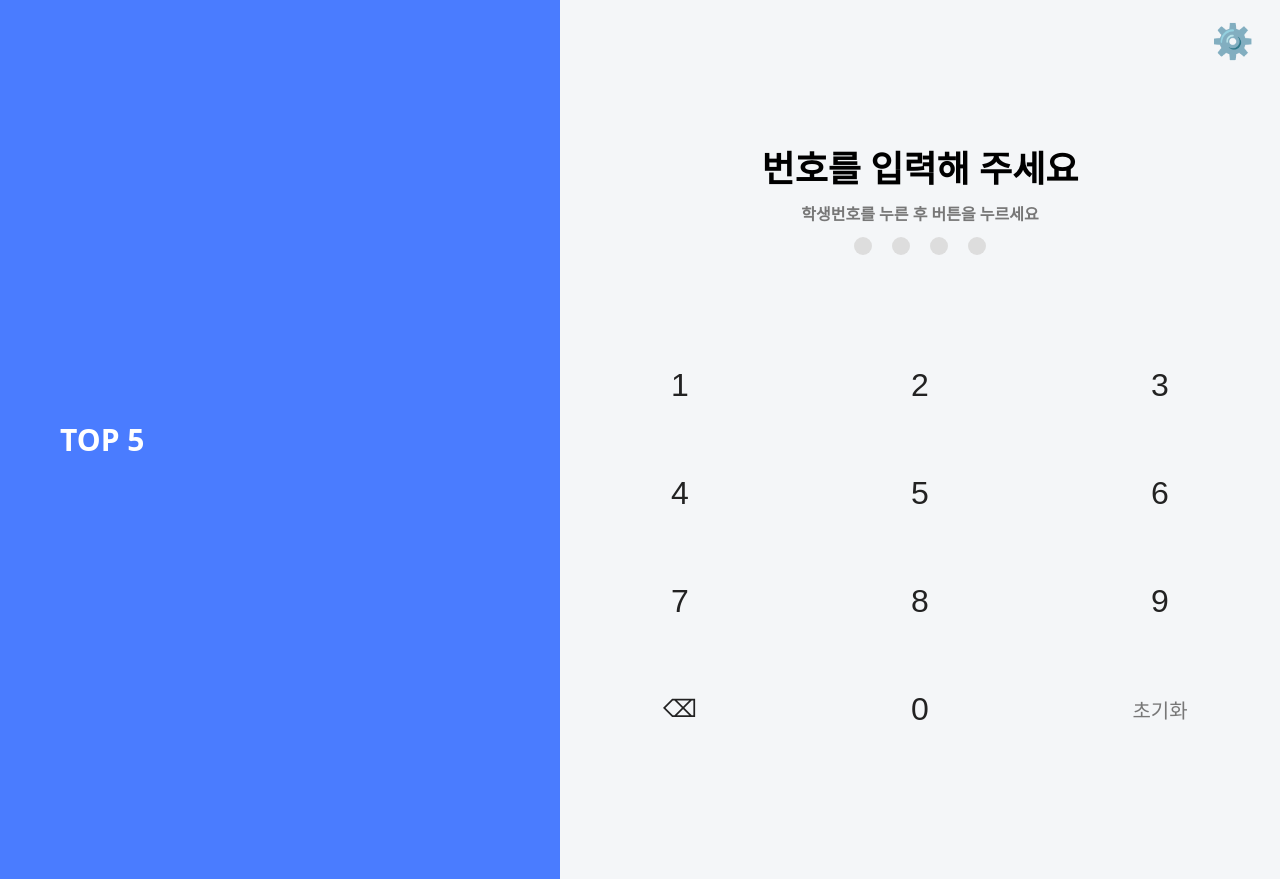
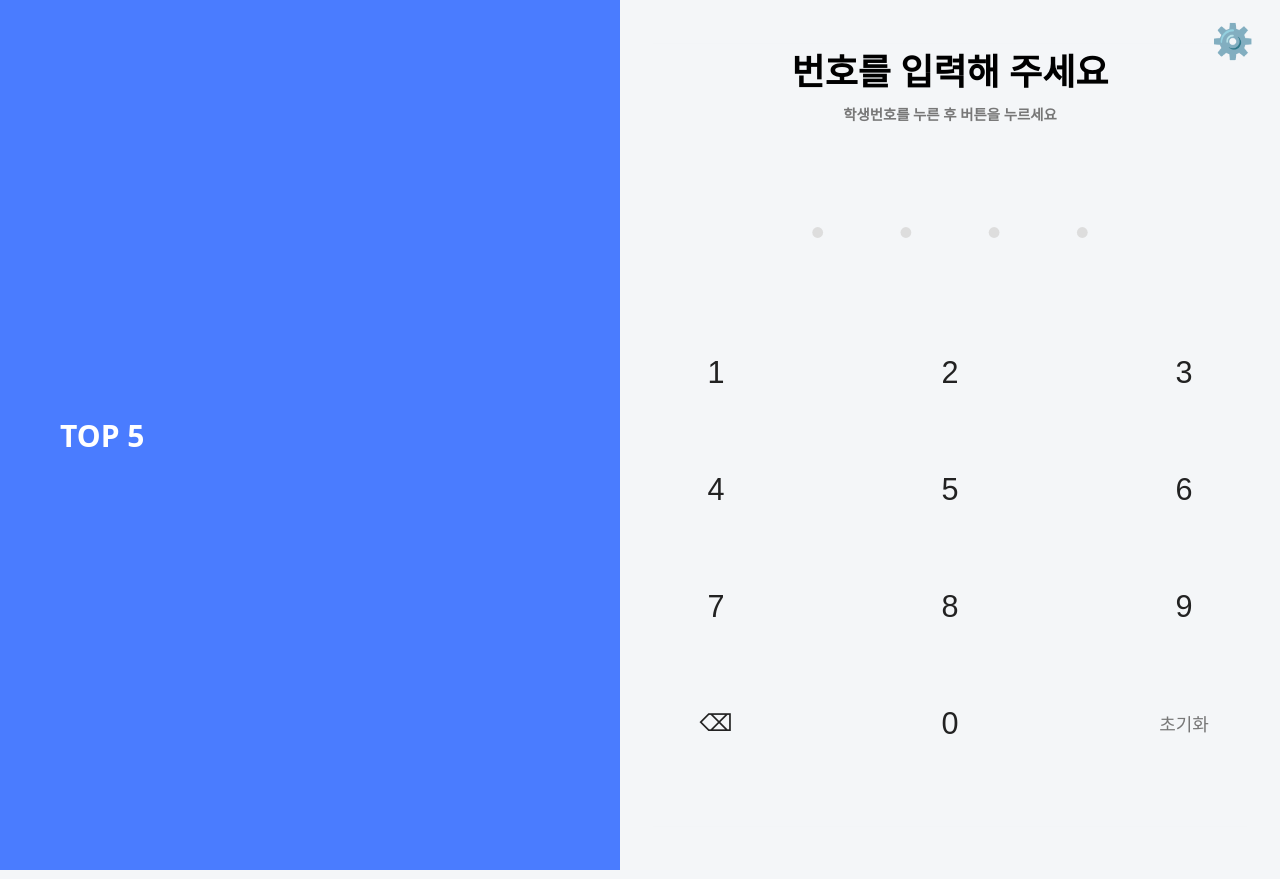
Before and after one commit to letskoo/class-keypad, a React (Vite) app: page / in a window 1280 px wide. Built offline with nearby package versions, Linux system fonts and the light colour scheme.

Commit message:
오른쪽 키패드 영역 디자인 완성

```diff
--- a/src/pages/Keypad.jsx
+++ b/src/pages/Keypad.jsx
@@ -66,7 +66,6 @@ if(savedMission) setMission(JSON.parse(savedMission))
 
 },[])
 
-/* 🔥 입력 자동 초기화 */
 useEffect(()=>{
 if(!input) return
 if(inputTimer.current) clearTimeout(inputTimer.current)
@@ -74,7 +73,6 @@ inputTimer.current=setTimeout(()=>setInput(""),5000)
 return ()=>clearTimeout(inputTimer.current)
 },[input])
 
-/* 🔥 결과 자동 닫힘 → 7초 */
 useEffect(()=>{
 if(result){
 const t=setTimeout(()=>setResult(null),7000)
@@ -84,7 +82,6 @@ return ()=>clearTimeout(t)
 
 const actionList = loadSettings()?.actions?.length ? loadSettings().actions : actions
 
-/* 🔥 확인 버튼 */
 function handleConfirm(){
 setResult(null)
 }
@@ -229,10 +226,37 @@ onConfirm={handleConfirm}
 </div>
 </div>
 
+{/* 🔥 숫자 크게 표시 */}
 <div className="pinDisplay">
-{[0,1,2,3].map((_,i)=>(
-<div key={i} className={`dot ${input[i]?"filled":""}`}></div>
-))}
+{[0,1,2,3].map((_,i)=>{
+
+const index = input.length - (3 - i) - 1
+const value = index >= 0 ? input[index] : ""
+
+return(
+<div
+key={i}
+style={{
+width:"80px",
+height:"80px",
+display:"flex",
+alignItems:"center",
+justifyContent:"center",
+fontSize:"42px",
+fontWeight:"800",
+color:"#222"
+}}
+>
+{value || <div style={{
+width:"12px",
+height:"12px",
+borderRadius:"50%",
+background:"#ddd"
+}} />}
+</div>
+)
+
+})}
 </div>
 
 <div className="keypadNew">
--- a/src/styles/keypad.css
+++ b/src/styles/keypad.css
@@ -1,23 +1,23 @@
 /* 🔥 타이틀 */
 .inputTitle{
-font-size:36px;
+font-size:40px;
 font-weight:700;
 text-align:center;
-margin-bottom:12px;
+margin-bottom:40px;
 }
 
 .inputTitle div{
 font-size:18px;
 color:#777;
-margin-top:10px;
+margin-top:8px;
 }
 
 /* 🔥 핀 영역 */
 .pinDisplay{
 display:flex;
 justify-content:center;
-gap:20px;
-margin-bottom:100px;
+gap:18px;
+margin:40px 0 40px 0;
 }
 
 .dot{
@@ -31,23 +31,23 @@ background:#ddd;
 background:#555;
 }
 
-/* 🔥 키패드 전체 폭 (버튼 기준 정렬 핵심) */
+/* 🔥 키패드 (세로 간격 20% 증가 핵심) */
 .keypadNew{
 display:grid;
-grid-template-columns:repeat(3,120px);
-gap:48px 120px;
+grid-template-columns:repeat(3,140px);
+gap:60px 120px; /* 🔥 40 → 48 (세로만 증가) */
 justify-content:center;
-margin-bottom:100px;
+margin:40px 0 80px 0;
 }
 
 /* 🔥 숫자 */
 .keypadNew button{
-font-size:32px;
+font-size:34px;
 background:none;
 border:none;
 cursor:pointer;
 color:#222;
-height:60px;
+height:70px;
 display:flex;
 align-items:center;
 justify-content:center;
@@ -59,7 +59,7 @@ transform:scale(0.9);
 
 /* 🔥 하단 라인 */
 .keypadNew button:nth-child(10){
-font-size:24px;
+font-size:26px;
 }
 
 .keypadNew button:nth-child(12){
@@ -67,23 +67,28 @@ font-size:20px;
 color:#777;
 }
 
-/* 🔥 버튼 영역 (기준 맞추기 핵심) */
+/* 🔥 버튼 영역 */
 .actionGrid{
 display:flex;
-gap:30px;
-width:720px;
+gap:12px;
+width:100%;
+max-width:900px;
 justify-content:center;
-margin-top:40px;
+padding:0;
+margin-top:0;
 }
 
 /* 🔥 버튼 */
 .actionGrid button{
-flex:1;
-padding:22px 0;
-font-size:20px;
+flex:0 0 140px;
+height:55px;
+font-size:18px;
 border:none;
-border-radius:16px;
+border-radius:14px;
 background:#4a7cff;
 color:white;
 font-weight:700;
+display:flex;
+align-items:center;
+justify-content:center;
 }
--- a/src/styles/layout.css
+++ b/src/styles/layout.css
@@ -22,7 +22,7 @@ justify-content:center;
 font-size:20px;
 }
 
-/* 오른쪽 패널 (🔥 핵심 수정) */
+/* 오른쪽 패널 */
 
 .rightPanel{
 background:#f4f6f8;
@@ -30,15 +30,16 @@ padding:0;
 display:flex;
 flex-direction:column;
 align-items:center;
-justify-content:flex-start;
+justify-content:center; /* 🔥 중앙 정렬 핵심 */
+
+/* 🔥 전체 UI 10% 축소 */
+transform:scale(0.9);
+transform-origin:center;
 }
 
-/* 상단 여백 */
-
+/* 상단 여백 제거 (중앙 정렬 위해 삭제) */
 .rightPanel::before{
-content:"";
-height:140px;
-display:block;
+display:none;
 }
 
 /* 톱니 */
```
